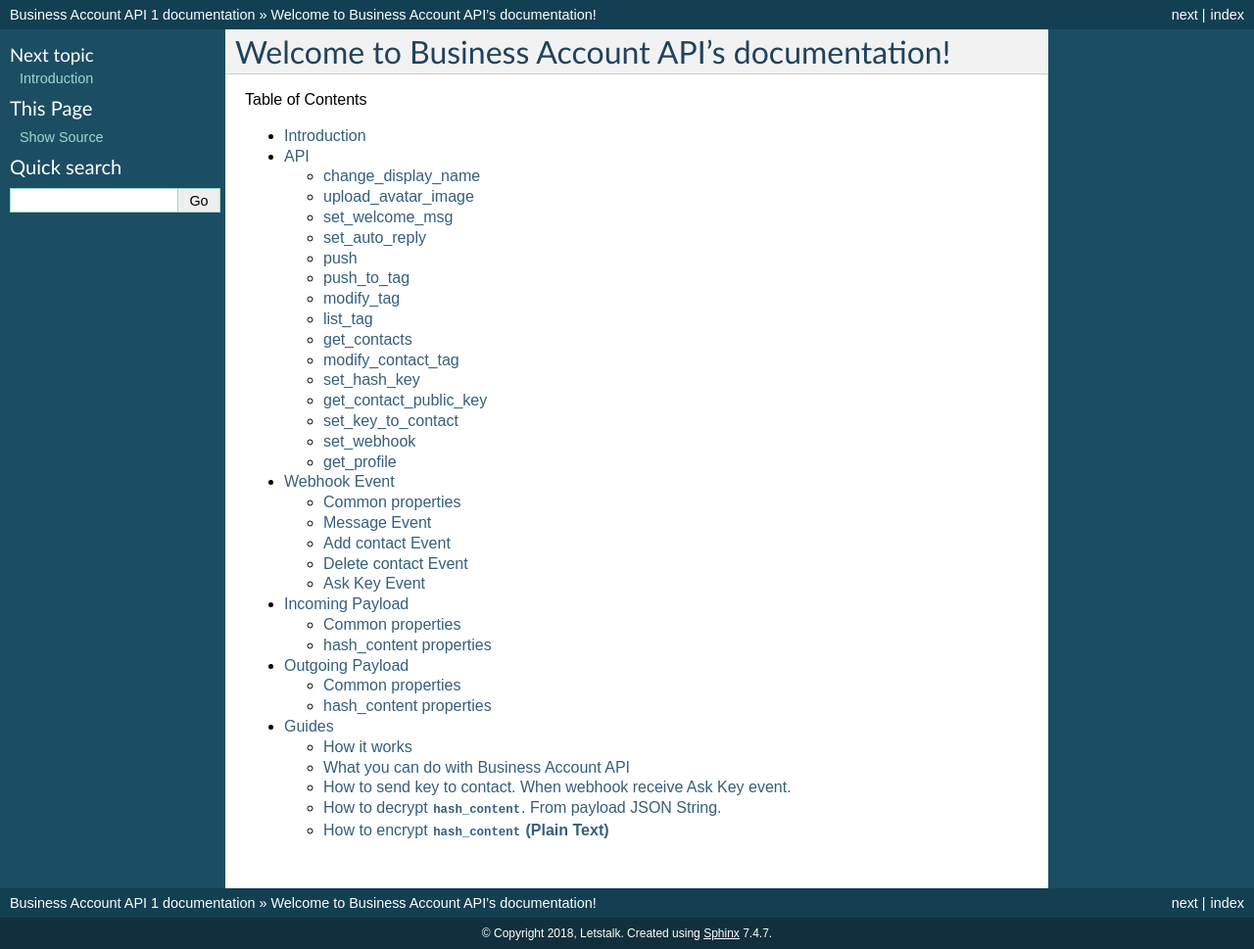
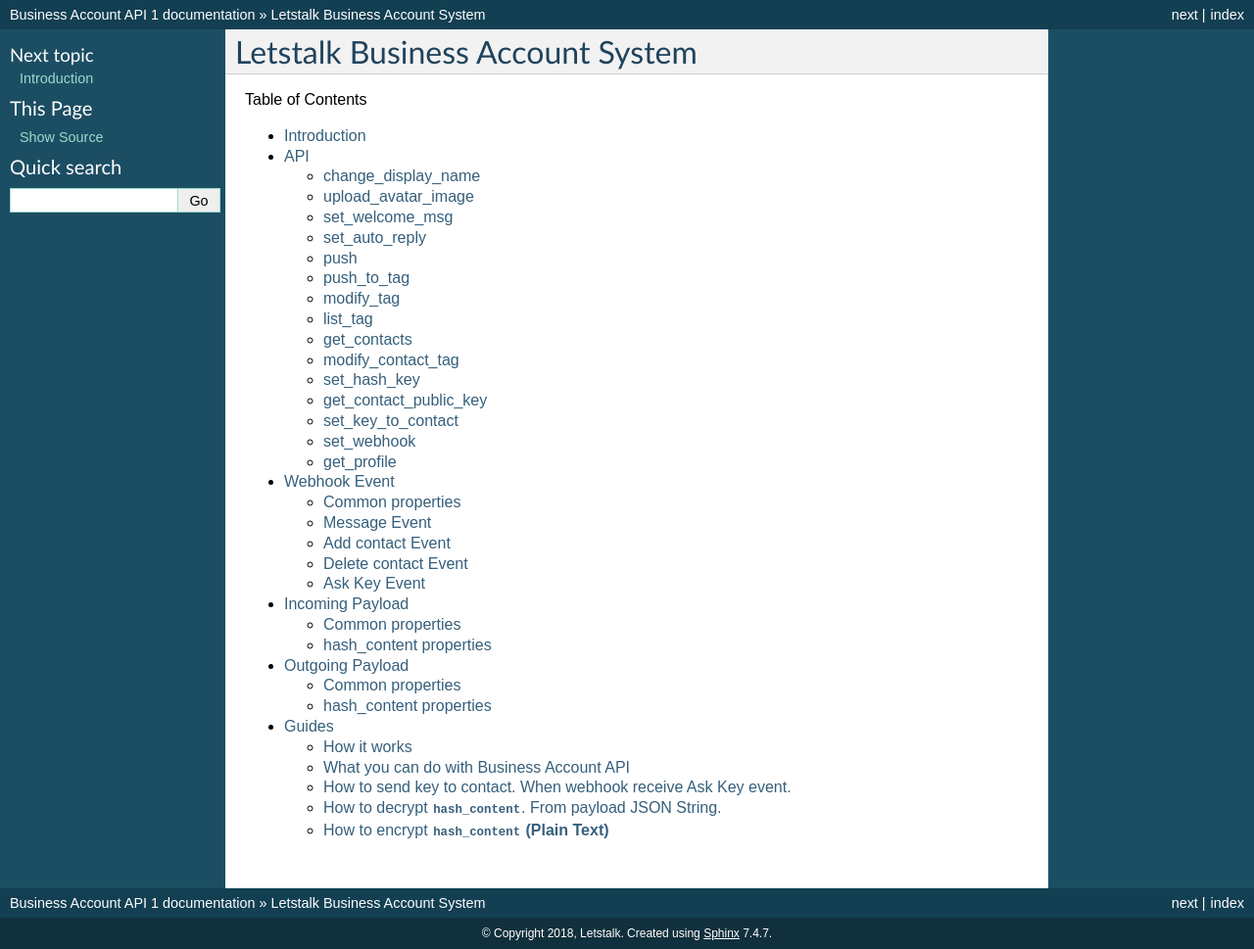
Before and after one commit to starixvn/rome_chatbot_chatbot-api, a Sphinx documentation site: the page built from docs/index.rst, in a window 1280 px wide. Shown: the whole page at 98% size. Built offline with Sphinx 7.4.7, drawn with Linux system fonts in a browser that asks for light colours.

Commit message:
Update index.rst

```diff
--- a/docs/index.rst
+++ b/docs/index.rst
@@ -3,7 +3,7 @@
    You can adapt this file completely to your liking, but it should at least
    contain the root `toctree` directive.
 
-Welcome to Business Account API's documentation!
+Letstalk Business Account System
 ================================================
 
 .. toctree::
```
